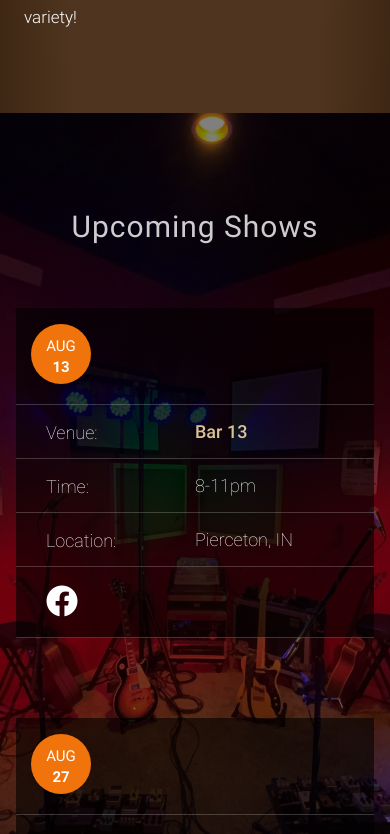
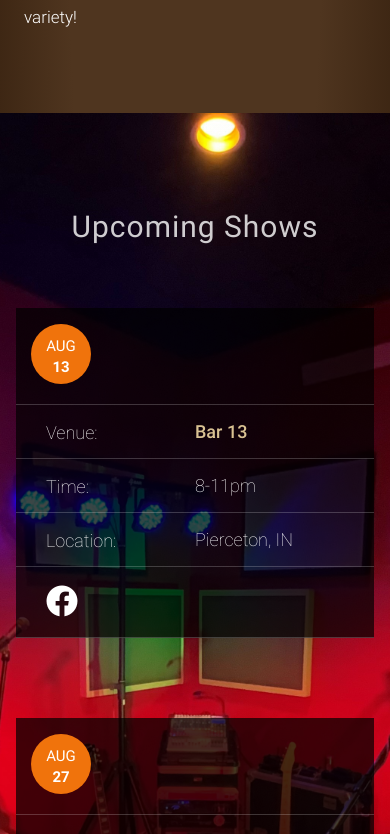
Before and after one commit to JShilling4/whiskey-midnight-band-page, a Vue app: page / in a window 390 px wide. Shown: the part 2730-3564 px from the top of the page. Built offline with nearby package versions, Linux system fonts and the light colour scheme.

Commit message:
remove fixed bg on mobile

```diff
--- a/src/views/ShowsView.vue
+++ b/src/views/ShowsView.vue
@@ -85,12 +85,16 @@ import PageHeading from "@/components/PageHeading.vue";
 
 <style lang="scss" scoped>
 .view-container {
-  background: linear-gradient(rgba(0, 0, 0, 0.5), rgba(0, 0, 0, 0.6)),
+  background: linear-gradient(rgba(0, 0, 0, 0), rgba(0, 0, 0, 0.2)),
     url("@/assets/images/band-setup.jpg");
   background-size: cover;
   background-position: center center;
   background-attachment: fixed;
   padding-top: 6rem;
+
+  @media screen and (max-width: 1024px) {
+    background-attachment: scroll;
+  }
 }
 
 .table-wrapper {
@@ -142,7 +146,7 @@ import PageHeading from "@/components/PageHeading.vue";
       @media screen and (max-width: 768px) {
         margin-bottom: 5rem;
       }
-      background-color: rgba(0, 0, 0, 0.6);
+      background-color: rgba(0, 0, 0, 0.7);
     }
 
     th {
@@ -192,7 +196,7 @@ import PageHeading from "@/components/PageHeading.vue";
     }
 
     tr:last-child td {
-      border-bottom: none;
+      /* border-bottom: none; */
 
       @media screen and (max-width: 430px) {
         border-bottom: 1px solid rgba(255, 255, 255, 0.2);
```
